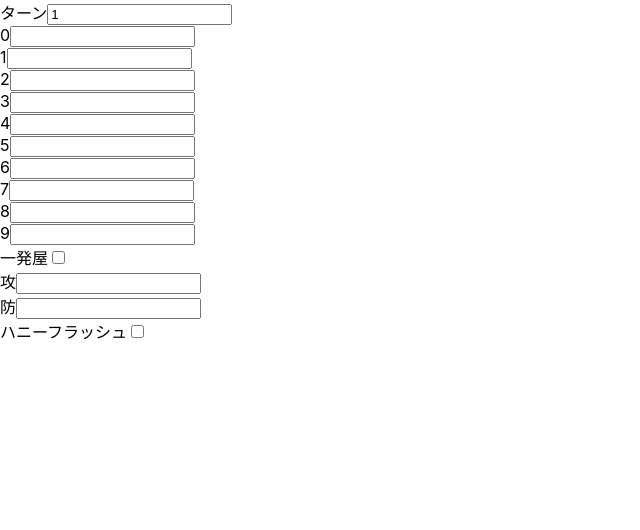
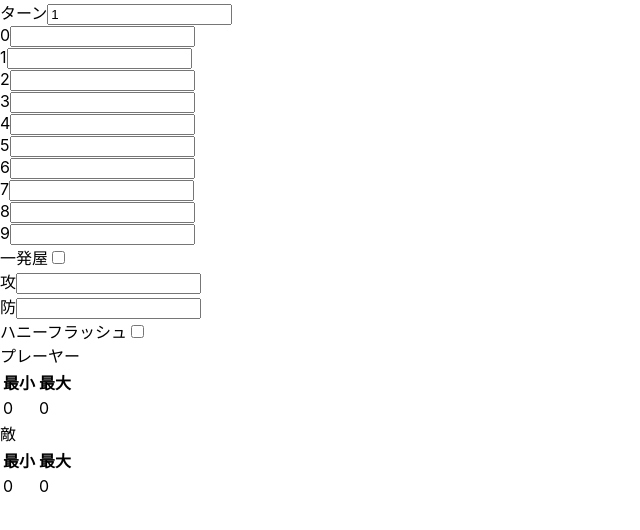
Before and after one commit to yukihane/rance01-damage, a React (Create React App) app in the folder rance01-damage/: page / in a window 1280 px wide. Shown: the top 530 px of the page, without its empty margins (0-640 px from the left). Built offline with nearby package versions, Linux system fonts and the light colour scheme.

Commit message:
計算結果ペイン

```diff
--- a/rance01-damage/src/App.tsx
+++ b/rance01-damage/src/App.tsx
@@ -1,8 +1,15 @@
+import { useSelector } from "react-redux";
 import { CommonPane } from "./CommonPane";
 import { EnemyPane } from "./EnemyPane";
 import { PlayerPane } from "./PlayerPane";
+import { ResultPane } from "./ResultPane";
+import { RootState } from "./store";
 
 export const App = () => {
+  const { playerDamege, enemyDamage } = useSelector(
+    (state: RootState) => state.remote.result
+  );
+
   return (
     <div>
       <div id="commonPane">
@@ -14,6 +21,12 @@ export const App = () => {
       <div id="enemyPane">
         <EnemyPane />
       </div>
+      <div id="playerDamagePane">
+        <ResultPane title="プレーヤー" value={playerDamege} />
+      </div>
+      <div id="enemyDamagePane">
+        <ResultPane title="敵" value={enemyDamage} />
+      </div>
     </div>
   );
 };
--- /dev/null
+++ b/rance01-damage/src/ResultPane.tsx
@@ -0,0 +1,32 @@
+import { FC } from "react";
+import { useSelector } from "react-redux";
+import { RootState } from "./store";
+
+type Props = {
+  title: string;
+  value: { min: number; max: number };
+};
+
+export const ResultPane: FC<Props> = ({ title, value }) => {
+  const damage = useSelector(
+    (state: RootState) => state.remote.result.playerDamege
+  );
+
+  return (
+    <div>
+      <label>
+        {title}
+        <table>
+          <tr>
+            <th>最小</th>
+            <th>最大</th>
+          </tr>
+          <tr>
+            <td>{value.min}</td>
+            <td>{value.max}</td>
+          </tr>
+        </table>
+      </label>
+    </div>
+  );
+};
```
